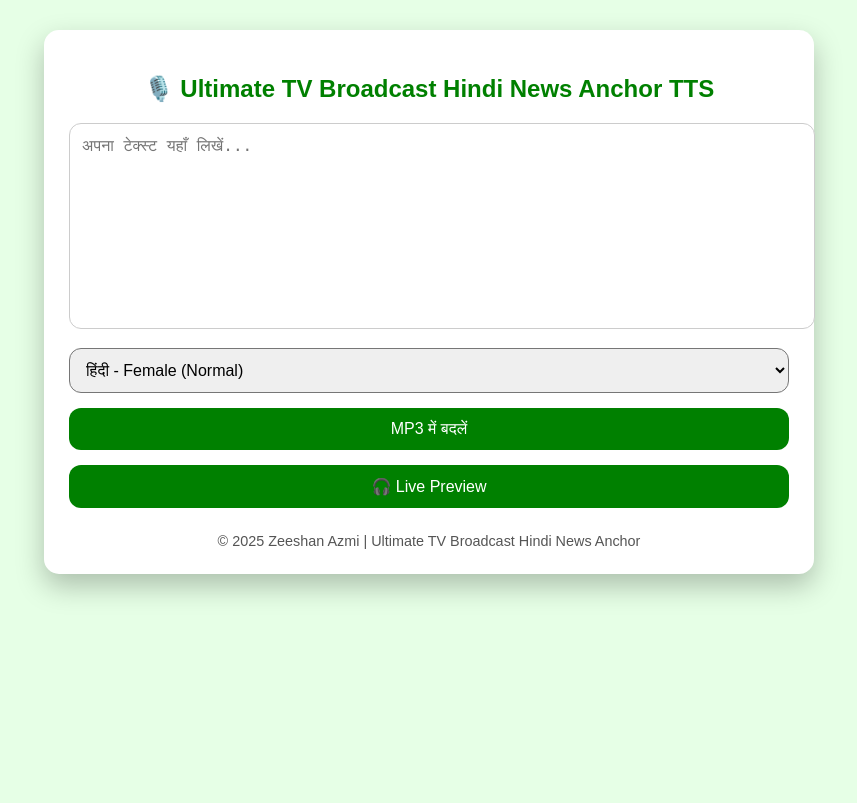
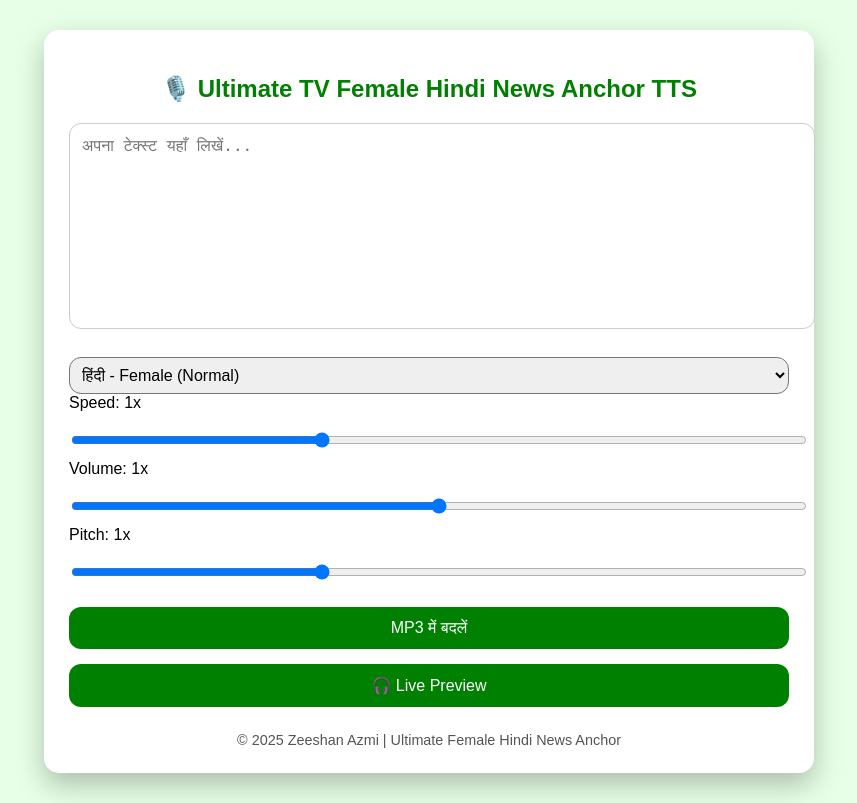
Before and after one commit to phpzee/RenderFlask, a Flask app: page / in a window 1280 px wide. Shown: the whole page, without its empty margins (211-1068 px from the left). Before the commit the page ends 598 px from the top, so only its background shows below. Run offline with Flask 3, Linux system fonts and the light colour scheme.

Commit message:
Add files via upload

```diff
--- a/templates/index.html
+++ b/templates/index.html
@@ -3,13 +3,13 @@
 <head>
 <meta charset="UTF-8">
 <meta name="viewport" content="width=device-width, initial-scale=1.0">
-<title>Ultimate TV Broadcast Hindi News Anchor TTS</title>
+<title>Ultimate TV Female Hindi News Anchor TTS</title>
 <style>
 body{font-family:Arial,sans-serif;background:#e6ffe6;margin:0;padding:0;}
 .container{max-width:720px;margin:30px auto;background:#fff;padding:25px;border-radius:15px;box-shadow:0 12px 28px rgba(0,0,0,0.25);}
 h2{text-align:center;color:green;margin-bottom:20px;}
-textarea{width:100%;height:180px;padding:12px;border-radius:12px;border:1px solid #ccc;resize:none;font-size:16px;}
-select{width:100%;margin-top:15px;padding:12px;border-radius:12px;font-size:16px;}
+textarea{width:100%;height:180px;padding:12px;border-radius:12px;border:1px solid #ccc;resize:none;font-size:16px;margin-bottom:12px;}
+select, input[type=range]{width:100%;margin-top:12px;padding:8px;border-radius:12px;font-size:16px;}
 button{margin-top:15px;padding:12px;font-size:16px;background:green;color:white;border:none;border-radius:12px;cursor:pointer;width:100%;}
 button:hover{background:darkgreen;}
 #progressBarContainer{margin-top:15px;width:100%;background:#ddd;border-radius:12px;display:none;}
@@ -21,15 +21,24 @@ button:hover{background:darkgreen;}
 </head>
 <body>
 <div class="container">
-<h2>🎙️ Ultimate TV Broadcast Hindi News Anchor TTS</h2>
+<h2>🎙️ Ultimate TV Female Hindi News Anchor TTS</h2>
 <form id="ttsForm" method="POST" action="/convert">
 <textarea name="text" placeholder="अपना टेक्स्ट यहाँ लिखें..."></textarea><br>
+
 <select name="voice">
 <option value="hi_female_normal">हिंदी - Female (Normal)</option>
 <option value="hi_female_slow">हिंदी - Female (Slow/Deep)</option>
-<option value="hi_male_normal">हिंदी - Male (Normal)</option>
-<option value="hi_male_slow">हिंदी - Male (Slow/Deep)</option>
-</select><br>
+</select>
+
+<label>Speed: <span id="speedVal">1</span>x</label>
+<input type="range" min="0.5" max="2" step="0.1" value="1" id="speedSlider">
+
+<label>Volume: <span id="volumeVal">1</span>x</label>
+<input type="range" min="0" max="2" step="0.1" value="1" id="volumeSlider">
+
+<label>Pitch: <span id="pitchVal">1</span>x</label>
+<input type="range" min="0.5" max="2" step="0.05" value="1" id="pitchSlider">
+
 <button type="submit">MP3 में बदलें</button>
 <button type="button" id="previewBtn">🎧 Live Preview</button>
 </form>
@@ -41,7 +50,7 @@ button:hover{background:darkgreen;}
 
 <audio controls class="audioPreview" id="audioPreview"></audio>
 
-<div class="footer">© 2025 Zeeshan Azmi | Ultimate TV Broadcast Hindi News Anchor</div>
+<div class="footer">© 2025 Zeeshan Azmi | Ultimate Female Hindi News Anchor</div>
 </div>
 
 <script>
@@ -51,6 +60,16 @@ const progressBar=document.getElementById("progressBar");
 const countdown=document.getElementById("countdown");
 const previewBtn=document.getElementById("previewBtn");
 const audioPreview=document.getElementById("audioPreview");
+const speedSlider=document.getElementById("speedSlider");
+const volumeSlider=document.getElementById("volumeSlider");
+const pitchSlider=document.getElementById("pitchSlider");
+const speedVal=document.getElementById("speedVal");
+const volumeVal=document.getElementById("volumeVal");
+const pitchVal=document.getElementById("pitchVal");
+
+speedSlider.addEventListener("input",()=>{speedVal.innerText=speedSlider.value; audioPreview.playbackRate=speedSlider.value;});
+volumeSlider.addEventListener("input",()=>{volumeVal.innerText=volumeSlider.value; audioPreview.volume=volumeSlider.value;});
+pitchSlider.addEventListener("input",()=>{pitchVal.innerText=pitchSlider.value; audioPreview.playbackRate=pitchSlider.value;});
 
 form.addEventListener("submit",function(e){
 progressContainer.style.display="block";countdown.style.display="block";progressBar.style.width="0%";
@@ -64,16 +83,25 @@ previewBtn.addEventListener("click",async function(){
 const text=form.text.value.trim();
 if(!text){alert("कृपया टेक्स्ट डालें।");return;}
 const voice=form.voice.value;
+const speed=speedSlider.value;
+const pitch=pitchSlider.value;
+const volume=volumeSlider.value;
+
 progressContainer.style.display="block";countdown.style.display="block";progressBar.style.width="0%";audioPreview.style.display="none";
 let width=0;let timeLeft=3;
 countdown.innerText=`⏳ Generating preview... ${timeLeft}s`;
 let interval=setInterval(()=>{if(width>=100)clearInterval(interval);else width+=3;progressBar.style.width=width+"%";},50);
 let countdownInterval=setInterval(()=>{if(timeLeft<=0)clearInterval(countdownInterval);else countdown.innerText=`⏳ Generating preview... ${timeLeft}s`;timeLeft--;},1000);
+
 try{
 const formData=new FormData();formData.append("text",text);formData.append("voice",voice);
 const resp=await fetch("/preview",{method:"POST",body:formData});
 if(!resp.ok)throw new Error("Preview generation failed");
-const blob=await resp.blob();audioPreview.src=URL.createObjectURL(blob);audioPreview.style.display="block";
+const blob=await resp.blob();
+audioPreview.src=URL.createObjectURL(blob);
+audioPreview.playbackRate=pitch; // pitch slider effect
+audioPreview.volume=volume; // volume slider
+audioPreview.style.display="block";
 }catch(err){alert("त्रुटि: "+err.message);}
 finally{progressContainer.style.display="none";countdown.style.display="none";}
 });
```
